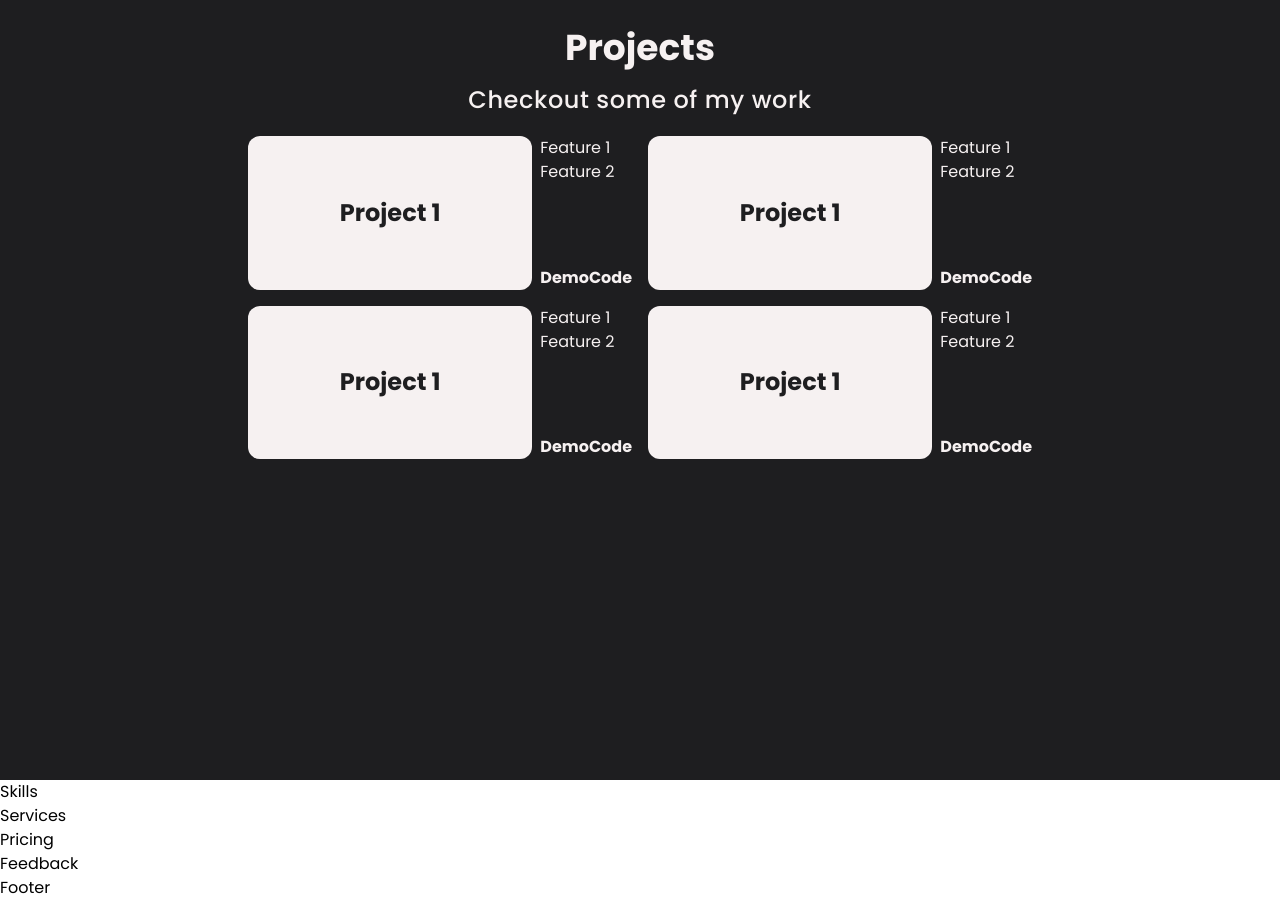
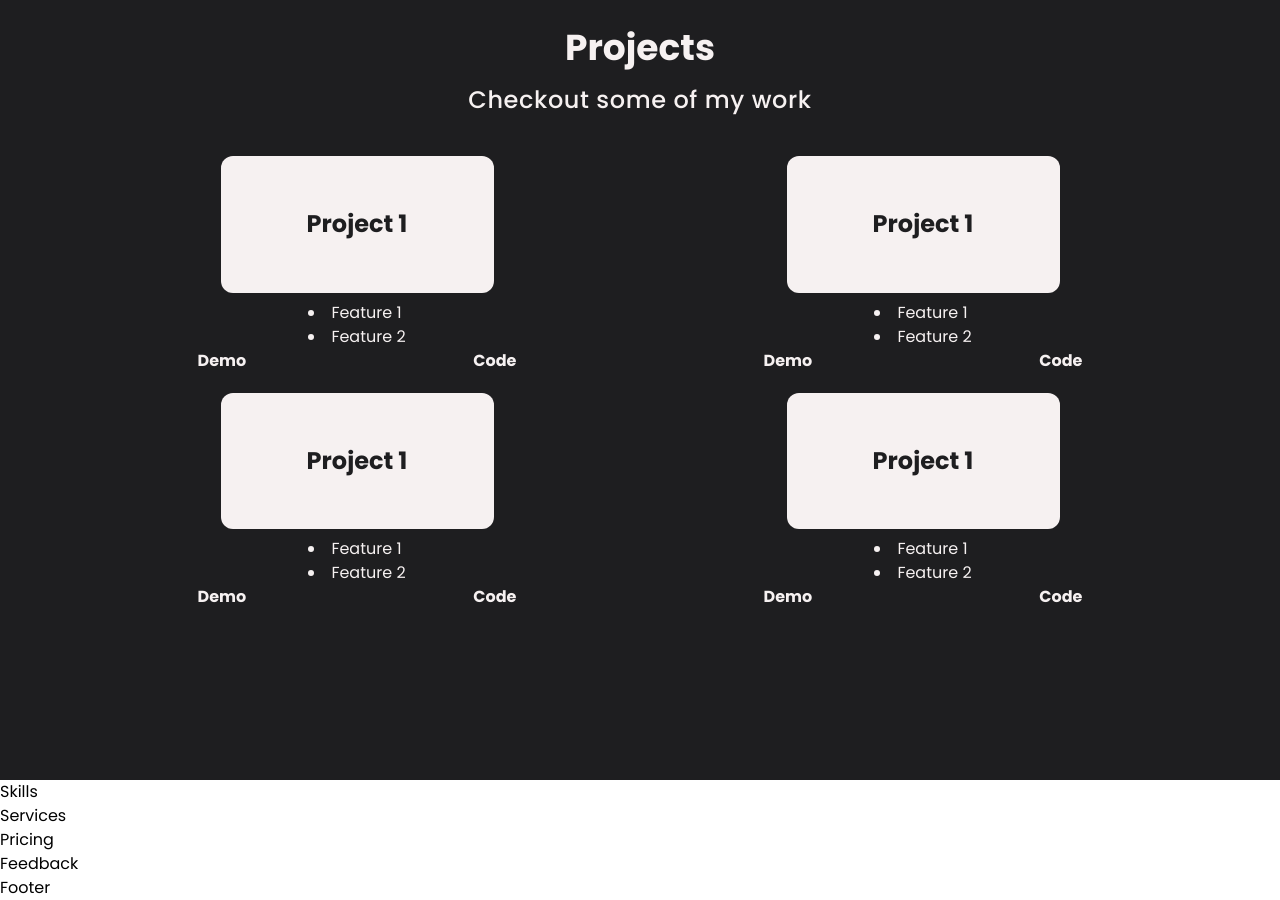
Before and after one commit to arpitv970/portfolio, a Next.js app: page / in a window 1280 px wide. Shown: the part 1620-2520 px from the top of the page. Built offline with nearby package versions, Linux system fonts and the light colour scheme.

Commit message:
added projects

```diff
--- a/styles/global.css
+++ b/styles/global.css
@@ -3,6 +3,12 @@
 @tailwind base;
 @tailwind components;
 @tailwind utilities;
+
+@layer base {
+  ul, ol {
+    list-style: revert;
+  }
+}
 
 /* Global Styles */
 .app {
@@ -15,7 +21,7 @@
 }
 
 .nav-list {
-  @apply flex justify-between items-center;
+  @apply flex justify-between items-center list-none;
 }
 
 .nav-item {
@@ -102,21 +108,29 @@
 }
 
 .projects-sec {
-  @apply grid grid-cols-2 gap-4 mt-5;
+  @apply grid grid-cols-2 gap-5 p-5 w-[90vw] mx-auto;
 }
 
 .ProjectCard {
-  @apply w-[30vw] flex gap-2 aspect-[5/2];
+  @apply flex flex-col gap-2 min-w-max;
 }
 
 .project-title {
-  @apply w-[100vw] h-[100%] rounded-xl text-2xl font-[700] text-center flex justify-center items-center m-auto;
+  @apply w-[50%] aspect-[2/1] rounded-xl text-2xl font-[700] text-center flex justify-center items-center m-auto;
 }
 
 .project-desc {
   @apply flex flex-col justify-between ml-auto mr-0 w-[100%];
 }
 
+.project-desc > ul {
+  @apply list-inside list-disc flex flex-col mx-auto;
+}
+
+.project-desc > ul > li {
+  @apply w-[100%];
+}
+
 .project-actions {
-  @apply font-[700] flex justify-between items-center w-[100%];
+  @apply font-[700] flex justify-around items-center w-[100%];
 }
--- a/utils/ProjectCard.tsx
+++ b/utils/ProjectCard.tsx
@@ -9,7 +9,7 @@ const ProjectCard = ({
     <section className='ProjectCard'>
       <section className='project-title bgColor-lightGrey'>{title}</section>
       <section className='project-desc'>
-        <ul className='list-disc'>
+        <ul>
           {
             bullets.map((point, key) => {
               return (
```
